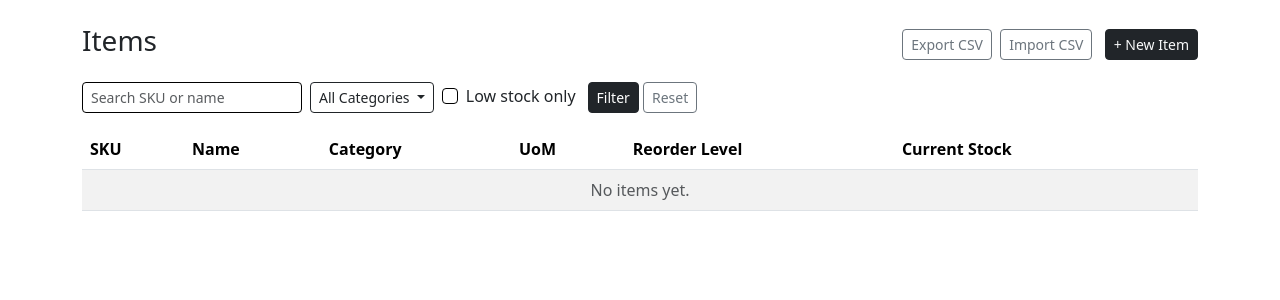
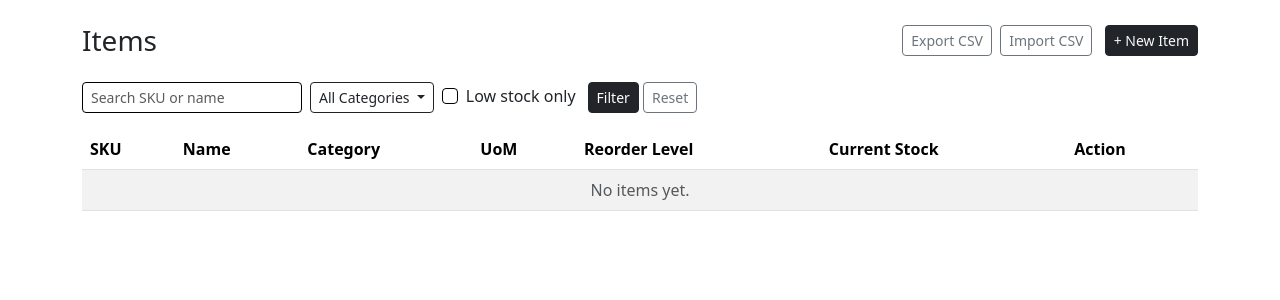
Before and after one commit to Devanshee-Gupta/Inventory-Management-Project, a Django app: page /items/ in a window 1280 px wide. Shown: the part 88-388 px from the top of the page. Run offline with Django 5.2, Linux system fonts and the light colour scheme; the visitor is signed in with stand-in values (Sample User, id 1); data that the repository does not hold is empty.

Commit message:
fix(UI): resolve a responsive bug

```diff
--- a/templates/inventory/item_list.html
+++ b/templates/inventory/item_list.html
@@ -27,13 +27,13 @@
     border-color: #000 !important;
 }
 </style>
-<div class="d-flex justify-content-between align-items-center mb-3">
+<div class="d-flex flex-wrap justify-content-between align-items-center mb-3">
     <h3>Items</h3>
     <div>
-        <a href="{% url 'item-export' %}?{{ request.GET.urlencode }}" class="btn btn-outline-secondary btn-sm">Export CSV</a>
+        <a href="{% url 'item-export' %}?{{ request.GET.urlencode }}" class="btn btn-outline-secondary btn-sm mb-2">Export CSV</a>
         {% if user.profile.is_manager %}
-            <a href="{% url 'item-import' %}" class="btn btn-outline-secondary btn-sm mx-1">Import CSV</a>
-            <a href="{% url 'item-create' %}" class="btn btn-dark text-light btn-sm ms-1">+ New Item</a>
+            <a href="{% url 'item-import' %}" class="btn btn-outline-secondary btn-sm mx-md-1 mb-2">Import CSV</a>
+            <a href="{% url 'item-create' %}" class="btn btn-dark text-light btn-sm ms-md-1 mb-2">+ New Item</a>
         {% endif %}
     </div>
 </div>
@@ -104,9 +104,10 @@
         <a href="{% url 'item-list' %}" class="btn btn-outline-secondary btn-sm">Reset</a>
     </div>
 </form>
+<div class="table-responsive">
 <table class="table table-striped table-hover">
   <thead>
-    <tr>
+    <tr class="text-nowrap">
       <th>SKU</th>
       <th>Name</th>
       <th>Category</th>
@@ -114,7 +115,7 @@
       <th>Reorder Level</th>
       <th>Current Stock</th>
       {% if user.profile.is_manager %}
-      <th></th>
+      <th>Action</th>
       {% endif %}
     </tr>
   </thead>
@@ -135,7 +136,7 @@
       <td>
         <a
           href="{% url 'item-update' item.pk %}"
-          class="btn btn-outline-secondary btn-sm"
+          class="btn btn-outline-secondary btn-sm m-1"
           >Edit</a
         >
         <form
@@ -158,7 +159,7 @@
     {% endfor %}
   </tbody>
 </table>
-
+</div>
 {% if is_paginated %}
 <nav>
     <ul class="pagination">
```
